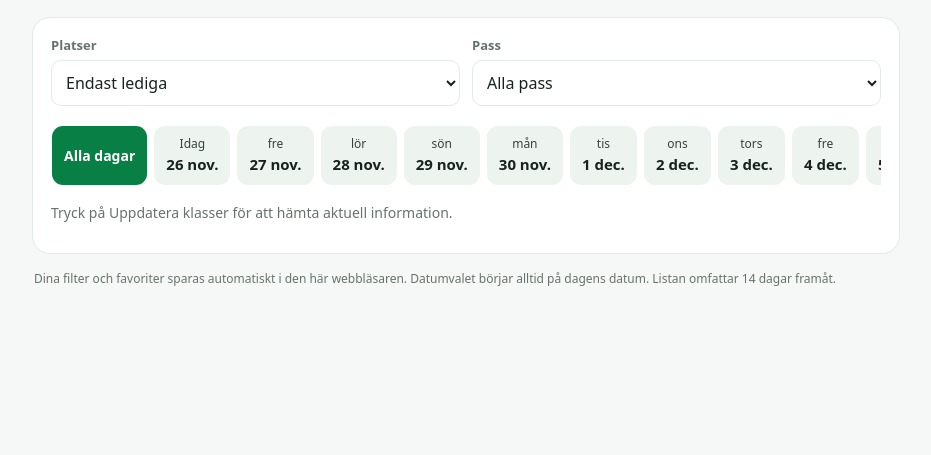
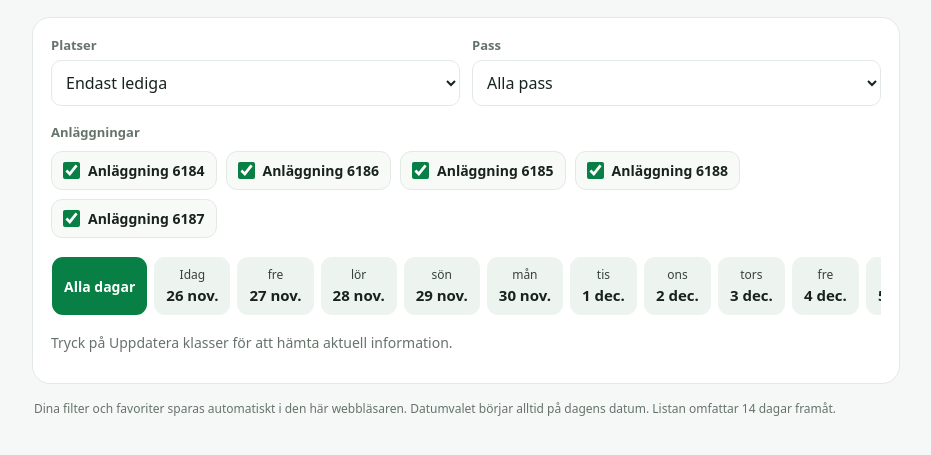
Before and after one commit to jb1111111111/Friskis_lediga_klasser, a plain HTML site: page index.html in a window 1280 px wide. Shown: the part 115-570 px from the top of the page, without its empty margins (174-1105 px from the left). Drawn offline with Linux system fonts and the light colour scheme.

Commit message:
Add per-facility on/off filters

```diff
--- a/index.html
+++ b/index.html
@@ -12,6 +12,7 @@ h1{font-size:clamp(27px,5vw,38px);line-height:1.1;margin:0 0 8px}.sub{color:var(
 button,select{font:inherit}button{border:0;border-radius:11px;background:var(--green);color:white;font-weight:700;padding:11px 16px;font-size:14px;cursor:pointer}button:disabled{opacity:.6;cursor:wait}
 .panel{margin-top:20px;background:white;border:1px solid var(--line);border-radius:18px;padding:18px}
 .filters{display:grid;grid-template-columns:repeat(2,minmax(0,1fr));gap:12px;margin-bottom:17px}
+.facilities{display:flex;flex-wrap:wrap;gap:9px;margin:0 0 16px}.facility-toggle{display:flex;align-items:center;gap:8px;padding:8px 11px;border:1px solid var(--line);border-radius:11px;background:#f8faf8;font-size:14px;font-weight:600;cursor:pointer}.facility-toggle input{width:17px;height:17px;margin:0;accent-color:var(--green)}.facility-heading{font-size:13px;color:var(--muted);font-weight:700;margin:0 0 8px}
 .filter label{display:block;font-size:13px;color:var(--muted);font-weight:700;margin-bottom:5px}
 select{width:100%;padding:10px;border:1px solid var(--line);border-radius:10px;background:white;color:var(--ink)}
 .days{display:flex;gap:7px;overflow-x:auto;padding:3px 1px 12px;scrollbar-width:thin}
@@ -36,6 +37,8 @@ select{width:100%;padding:10px;border:1px solid var(--line);border-radius:10px;b
     <div class="filter"><label for="availability">Platser</label><select id="availability"><option value="all">Alla pass</option><option value="available">Endast lediga</option></select></div>
     <div class="filter"><label for="passFilter">Pass</label><select id="passFilter"><option value="all">Alla pass</option><option value="favorites">Endast mina favoriter</option></select></div>
   </div>
+  <div class="facility-heading">Anläggningar</div>
+  <div id="facilities" class="facilities" aria-label="Välj anläggningar"></div>
   <div id="days" class="days" aria-label="Välj dag"></div>
   <div id="status" class="status">Tryck på Uppdatera klasser för att hämta aktuell information.</div>
   <div id="results"></div>
@@ -46,15 +49,26 @@ const API='https://friskis-api.benny-larsson-23a.workers.dev/classes';
 const BUSINESS_UNITS=[6184,6186,6185,6188,6187];
 const STORAGE_KEY='friskisClassPreferencesV1';
 const statusEl=document.querySelector('#status'),resultsEl=document.querySelector('#results'),button=document.querySelector('#refresh');
-const availabilityEl=document.querySelector('#availability'),passFilterEl=document.querySelector('#passFilter'),daysEl=document.querySelector('#days');
+const availabilityEl=document.querySelector('#availability'),passFilterEl=document.querySelector('#passFilter'),daysEl=document.querySelector('#days'),facilitiesEl=document.querySelector('#facilities');
 let activities=[];
 let selectedDay=null; // null betyder alla dagar
-let preferences={availability:'available',passFilter:'all',favorites:[]};
-try{const saved=JSON.parse(localStorage.getItem(STORAGE_KEY)||'{}');preferences={...preferences,...saved};if(!Array.isArray(preferences.favorites))preferences.favorites=[];}catch{}
+let preferences={availability:'available',passFilter:'all',favorites:[],businessUnits:[...BUSINESS_UNITS]};
+try{const saved=JSON.parse(localStorage.getItem(STORAGE_KEY)||'{}');preferences={...preferences,...saved};if(!Array.isArray(preferences.favorites))preferences.favorites=[];if(!Array.isArray(preferences.businessUnits))preferences.businessUnits=[...BUSINESS_UNITS];preferences.businessUnits=preferences.businessUnits.map(Number).filter(id=>BUSINESS_UNITS.includes(id));}catch{}
 availabilityEl.value=preferences.availability;
 passFilterEl.value=preferences.passFilter;
 function savePreferences(){try{localStorage.setItem(STORAGE_KEY,JSON.stringify(preferences));}catch{}}
 function setStatus(s){statusEl.textContent=s}
+function renderFacilityFilters(){
+  facilitiesEl.replaceChildren();
+  const namesById=new Map();
+  for(const p of activities){const id=Number(p.businessUnit?.id);if(BUSINESS_UNITS.includes(id)&&p.businessUnit?.name)namesById.set(id,p.businessUnit.name)}
+  for(const id of BUSINESS_UNITS){
+    const label=document.createElement('label');label.className='facility-toggle';
+    const input=document.createElement('input');input.type='checkbox';input.checked=preferences.businessUnits.includes(id);input.addEventListener('change',()=>{preferences.businessUnits=input.checked?[...preferences.businessUnits,id]:preferences.businessUnits.filter(x=>x!==id);savePreferences();render()});
+    const text=document.createElement('span');text.textContent=namesById.get(id)||('Anläggning '+id);
+    label.append(input,text);facilitiesEl.append(label);
+  }
+}
 function getActivities(payload){if(Array.isArray(payload))return payload;for(const key of ['groupActivities','items','data','results'])if(Array.isArray(payload?.[key]))return payload[key];return []}
 function localDateTime(iso){return new Intl.DateTimeFormat('sv-SE',{weekday:'short',day:'numeric',month:'short',hour:'2-digit',minute:'2-digit'}).format(new Date(iso))}
 function names(items){if(!Array.isArray(items))return '';return items.map(x=>typeof x==='string'?x:(x.name||x.fullName||'')).filter(Boolean).join(', ')}
@@ -92,7 +106,7 @@ function toggleFavorite(pass){
 function render(){
   const chosenDate=new Date();chosenDate.setHours(0,0,0,0);
   if(selectedDay!==null)chosenDate.setDate(chosenDate.getDate()+selectedDay);
-  let filtered=activities.filter(p=>BUSINESS_UNITS.includes(Number(p.businessUnit?.id))&&!p.cancelled&&p.duration?.start);
+  let filtered=activities.filter(p=>preferences.businessUnits.includes(Number(p.businessUnit?.id))&&!p.cancelled&&p.duration?.start);
   if(preferences.availability==='available')filtered=filtered.filter(p=>Number(p.slots?.leftToBook)>0);
   if(selectedDay!==null){
     const chosenKey=dayKey(chosenDate);
@@ -139,10 +153,11 @@ async function refresh(){
     if(!response.ok){let detail='';try{const err=await response.json();detail=err.error||err.message||''}catch{}throw new Error('Worker svarade med HTTP '+response.status+(detail?' – '+detail:''))}
     const payload=await response.json();activities=getActivities(payload);
     if(!activities.length)throw new Error('Svaret innehöll ingen lista med pass. Kontrollera Worker-svaret.');
-    render();
+    renderFacilityFilters();render();
   }catch(err){setStatus('Kunde inte hämta klasser: '+String(err.message||err))}
   finally{button.disabled=false}
 }
 button.addEventListener('click',refresh);
+renderFacilityFilters();
 makeDays();
 </script></main></body></html>
```
